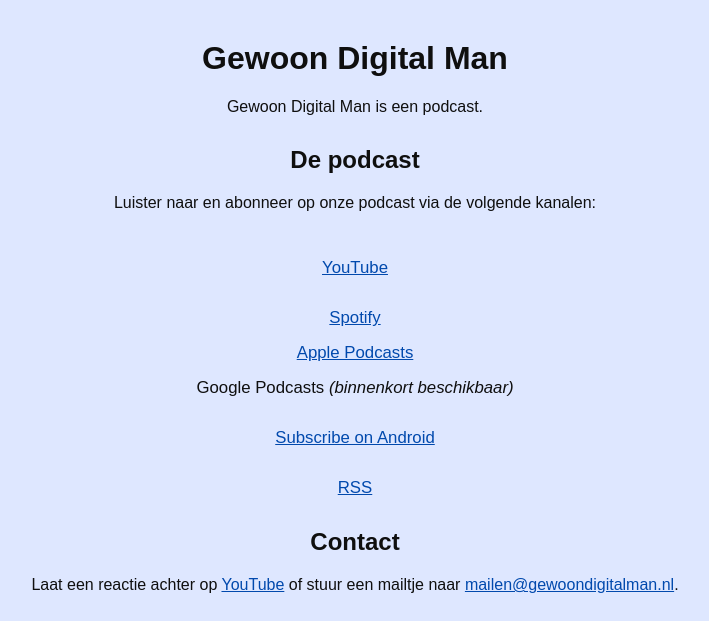
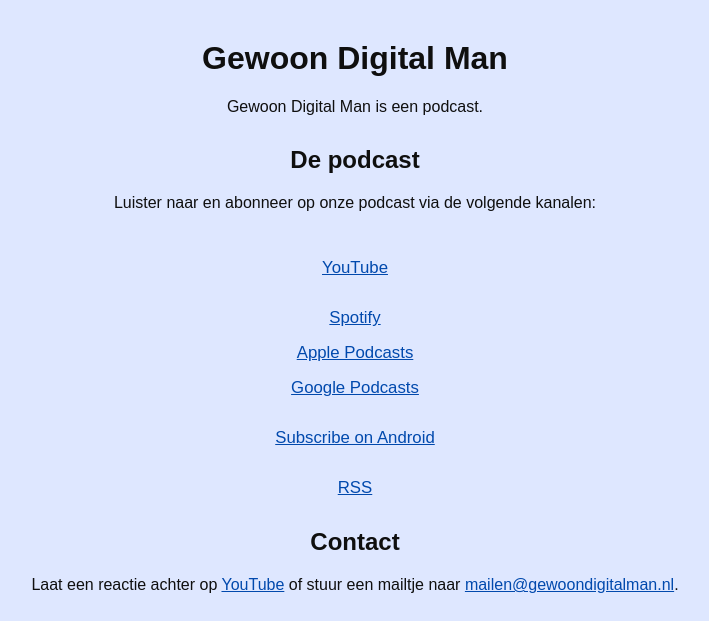
Before and after one commit to Gewoon-Digital-Man/gewoondigitalman.nl, a website built with Parcel: page src/website/index.html in a window 1280 px wide. Shown: the top 621 px of the page, without its empty margins (285-994 px from the left). Built offline with nearby package versions, Linux system fonts and the light colour scheme.

Commit message:
Add google podcasts

```diff
--- a/src/website/index.html
+++ b/src/website/index.html
@@ -32,7 +32,12 @@
           >Apple Podcasts</a
         >
       </li>
-      <li>Google Podcasts <em>(binnenkort beschikbaar)</em></li>
+      <li>
+        <a
+          href="https://podcasts.google.com/feed/aHR0cHM6Ly93d3cuZ2V3b29uZGlnaXRhbG1hbi5ubC9yc3MueG1s"
+          >Google Podcasts</a
+        >
+      </li>
       <li class="start-section">
         <a
           href="https://www.subscribeonandroid.com/www.gewoondigitalman.nl/rss.xml"
```
